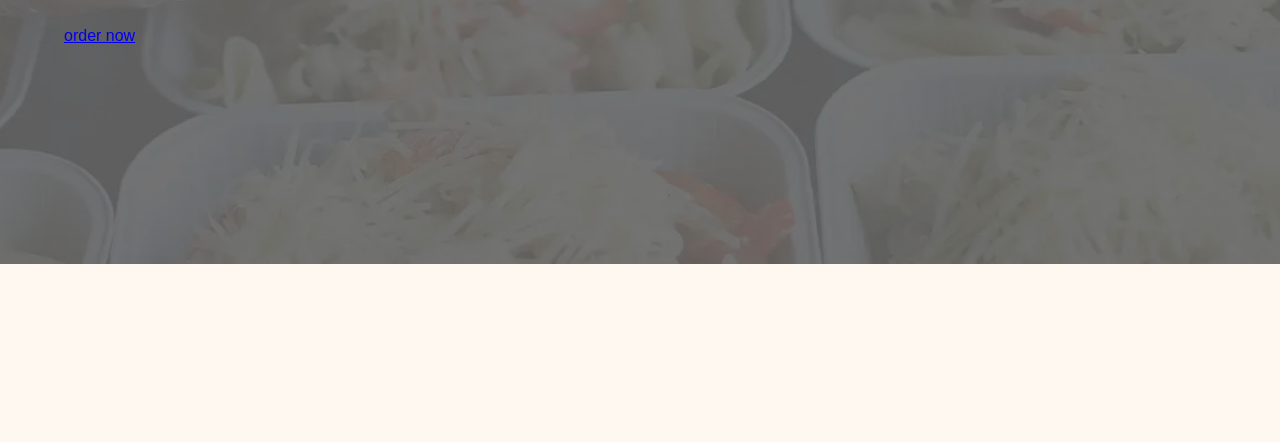
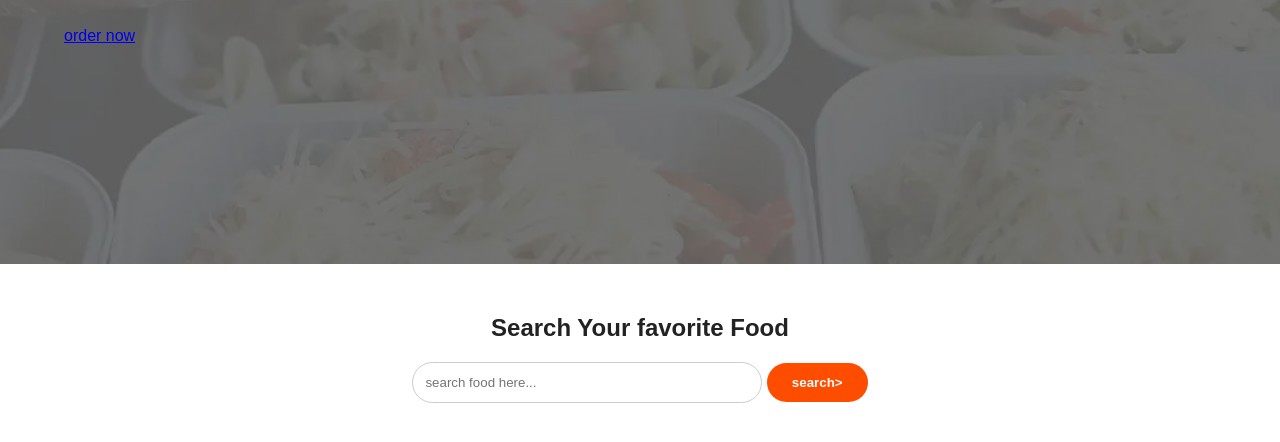
Before and after one commit to TharinduRUSL/food-ordering-website, a plain HTML site: page index.html in a window 1280 px wide. Shown: the part 486-928 px from the top of the page. Before the commit the page ends 800 px from the top, so only its background shows below. Drawn offline with Linux system fonts and the light colour scheme.

Commit message:
Create food search section

```diff
--- a/index.html
+++ b/index.html
@@ -27,8 +27,16 @@
             <h1>Delicious Food Delivered To Your Door</h1>
             <p>Order your favorite meals quickly and easily from our online food store.</p>
             <a href="menu.html">order now</a>
+        </div>
 
-        </div>
+    </section>
+
+    <section class="search-section">
+        <h2>Search Your favorite Food</h2>
+        <form>
+            <input type="text" placeholder="search food here...">
+            <button type="submit">search></button>
+        </form>
 
     </section>
 
--- a/style.css
+++ b/style.css
@@ -97,3 +97,32 @@ header {
 .hero-btn:hover {
     background-color: #e64500;
 }
+
+.search-section{
+    padding: 50px 20px;
+    text-align: center;
+    background-color: #ffffff;
+}
+
+.search-section h2 {
+    margin-bottom: 20px;
+    color: #222;
+}
+
+.search-section input {
+    width: 350px;
+    padding: 12px;
+    border: 1px solid #ccc;
+    border-radius: 25px;
+
+}
+
+.search-section button {
+    padding: 12px 25px;
+    border: none;
+    border-radius: 25px;
+    background-color: #ff4d00;
+    color: white;
+    font-weight: bold;
+    cursor: pointer;
+}
```
